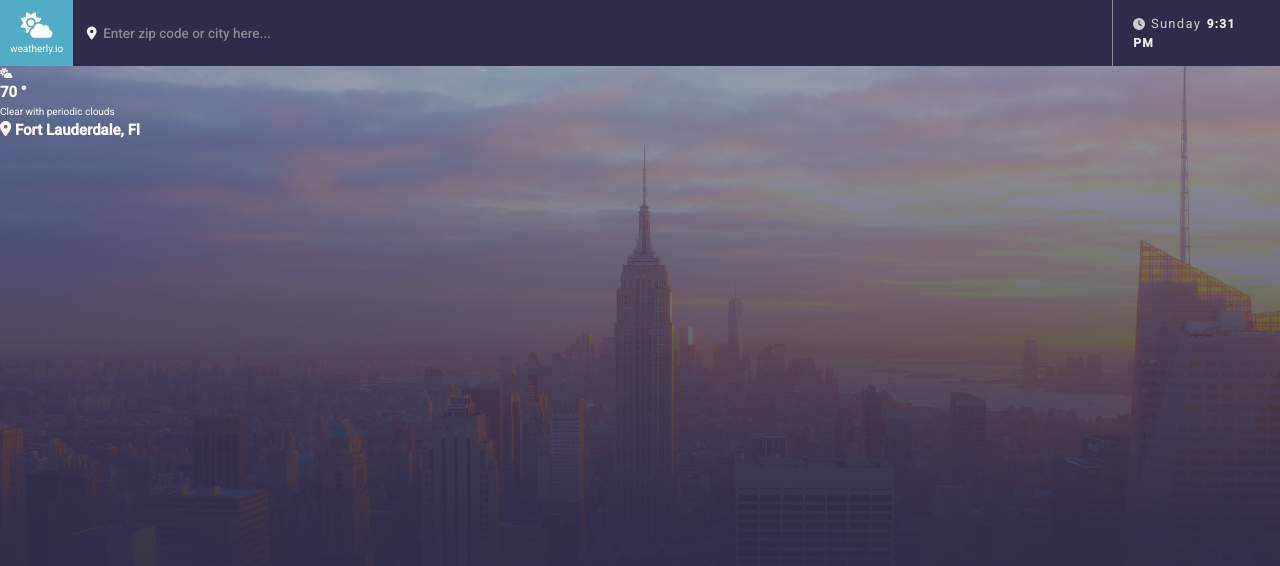
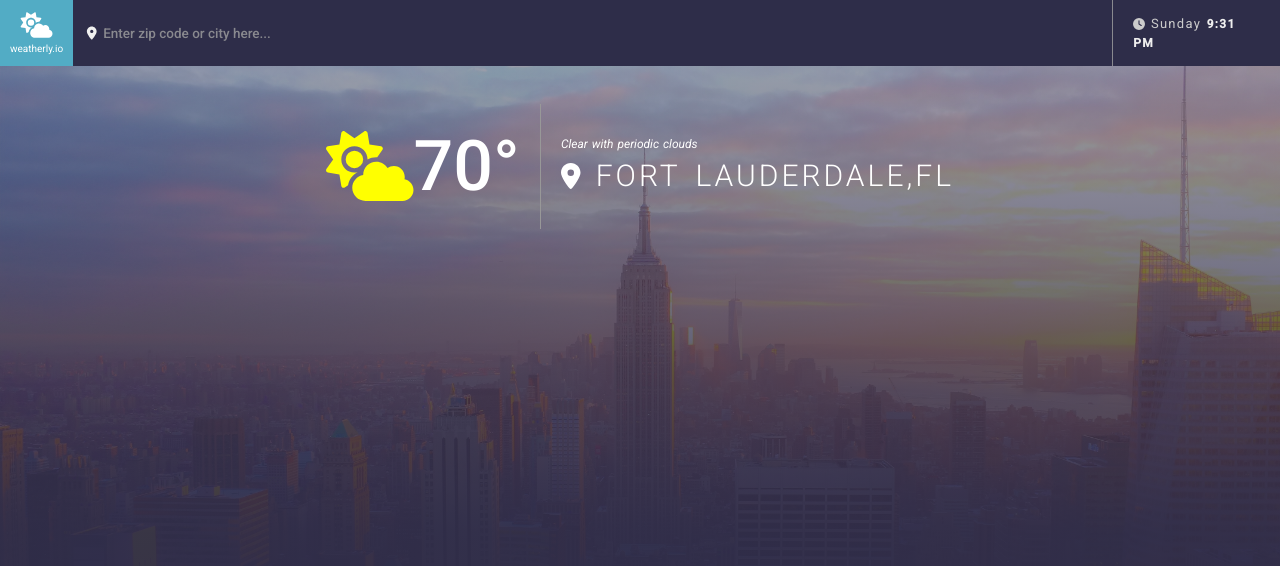
Before and after one commit to mdalasadi/react-weather-app, a React (Create React App) app: page / in a window 1280 px wide. Shown: the top 566 px of the page. Built offline with nearby package versions, Linux system fonts and the light colour scheme; the HTML template or start-up script is replaced by a standard one.

Commit message:
Add styling to the WeatherSummary cmp

```diff
--- a/src/components/weatherSummary/WeatherSummary.js
+++ b/src/components/weatherSummary/WeatherSummary.js
@@ -1,17 +1,18 @@
 import React from 'react';
 import { FontAwesomeIcon } from '@fortawesome/react-fontawesome';
 import { faLocationDot, faCloudSun } from '@fortawesome/free-solid-svg-icons';
+import styles from './WeatherSummary.module.css';
 
 function WeatherSummary() {
     return (
-        <div>
-            <section>
+        <div className={styles['summary']} >
+            <section className={styles['summary__degree']}>
                 <FontAwesomeIcon icon={faCloudSun} />
-                <h1>70 &deg;</h1>
+                <h1>70&deg;</h1>
             </section>
-            <section>
+            <section className={styles['summary__location']}>
                 <p>Clear with periodic clouds</p>
-                <h1><FontAwesomeIcon icon={faLocationDot} /> Fort Lauderdale, Fl</h1>
+                <h1><FontAwesomeIcon icon={faLocationDot} /> Fort Lauderdale,Fl</h1>
             </section>
         </div>
     )
--- /dev/null
+++ b/src/components/weatherSummary/WeatherSummary.module.css
@@ -0,0 +1,47 @@
+.summary {
+  display: flex;
+  justify-content: center;
+  align-items: center;
+  height: 20vh;
+  padding: 1.5rem;
+  margin: 2rem 0;
+  user-select: none;
+}
+
+.summary__degree {
+  display: flex;
+  align-items: center;
+  justify-content: center;
+  border-right: 0.1rem solid #989898;
+  padding: 1rem 2rem;
+}
+.summary__degree svg {
+  color: yellow;
+  font-size: 7rem;
+}
+.summary__degree h1 {
+  font-size: 7rem;
+  font-weight: 500;
+}
+
+.summary__location {
+  padding: 1rem 2rem;
+}
+.summary__location p {
+  /* color: #dedede; */
+  font-size: 1.2rem;
+  font-style: italic;
+  font-weight: 500;
+  word-spacing: 0.1rem;
+}
+.summary__location h1 {
+  font-size: 3rem;
+  font-weight: 300;
+  text-transform: uppercase;
+  /* color: #dedede; */
+  word-spacing: 0.5rem;
+  letter-spacing: 0.3rem;
+}
+.summary__location h1 svg{
+  font-size: 2.6rem;
+}
```
